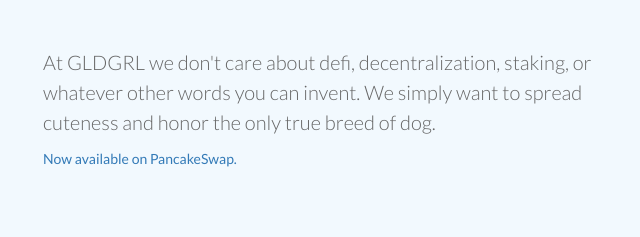
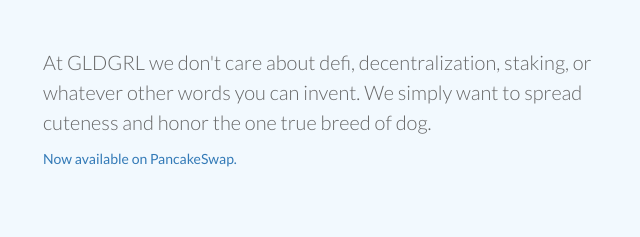
Before and after one commit to GldGrl/GldGrl.github.io, a plain HTML site: page index.html in a window 1280 px wide. Shown: the part 385-622 px from the top of the page, 27-667 px from the left. Drawn offline with Linux system fonts and the light colour scheme.

Commit message:
final commit

```diff
--- a/index.html
+++ b/index.html
@@ -37,7 +37,7 @@
           <h2>Golden Girl Token.<br/>Our mission is to spread cuteness.</h2>
           <hr>
           <h3>Who really is man's best friend? It's not just any random breed of dog, it's a golden retriever. </h3>
-          <p class="mt">At GLDGRL we don't care about defi, decentralization, staking, or whatever other words you can invent. We simply want to spread cuteness and honor the only true breed of dog. </p>
+          <p class="mt">At GLDGRL we don't care about defi, decentralization, staking, or whatever other words you can invent. We simply want to spread cuteness and honor the one true breed of dog. </p>
           <a href="https://pancakeswap.finance/swap?outputCurrency=0xfc8392da253631a0f19bb6231762d112dbee08ac">Now available on PancakeSwap.</a>
         </div>
 
```
